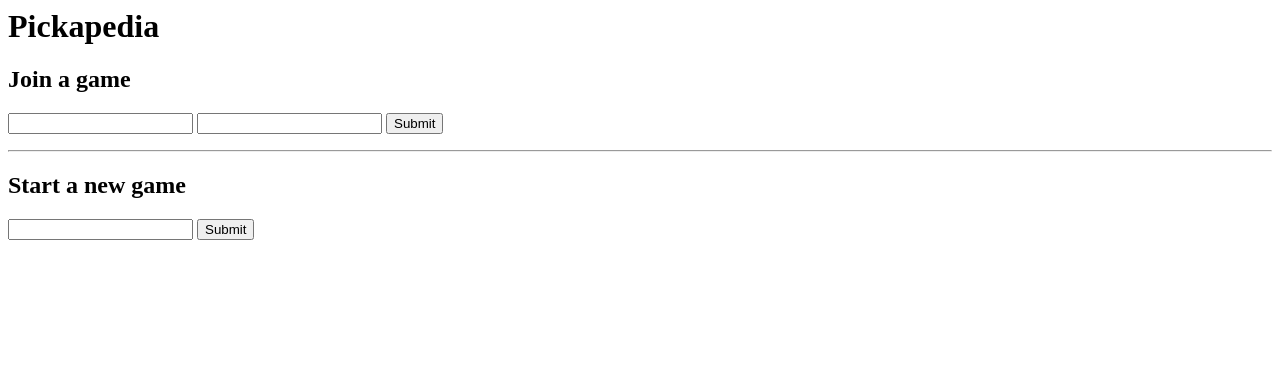
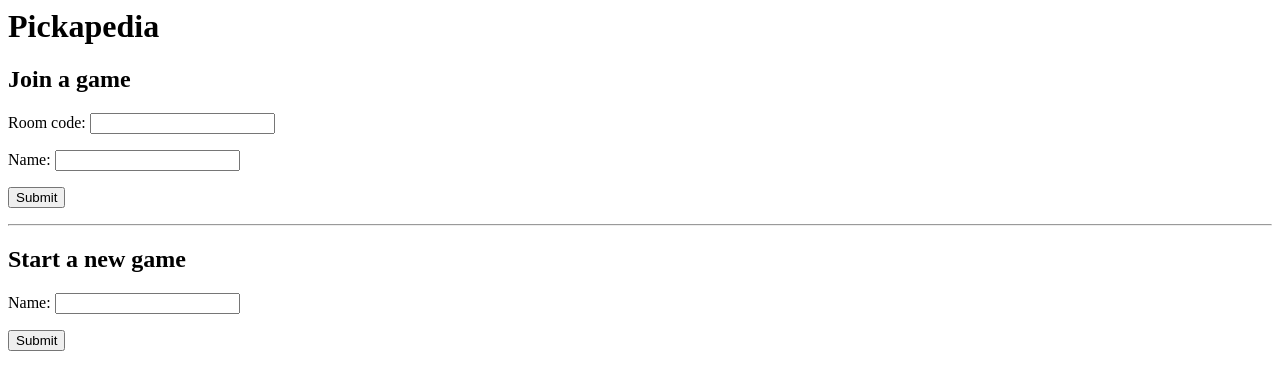
Before and after one commit to kennib/WikipediaGame, a Flask app: page / in a window 1280 px wide. Shown: the top 390 px of the page. Run offline with Flask 2, Linux system fonts and the light colour scheme.

Commit message:
Added labels to the home page

```diff
--- a/templates/home.html
+++ b/templates/home.html
@@ -2,8 +2,14 @@
 
 <h2>Join a game</h2>
 <form action="/room">
-  <input name="room">
-  <input name="name">
+  <p>
+    <label for="room">Room code: </label>
+    <input name="room">
+  </p>
+  <p>
+    <label for="name">Name: </label>
+    <input name="name">
+  </p>
   <input type="submit">
 </form>
 
@@ -11,6 +17,9 @@
 
 <h2>Start a new game</h2>
 <form>
-  <input name="name">
+  <p>
+    <label for="name">Name: </label>
+    <input name="name">
+  </p>
   <input type="submit">
 </form>
```
